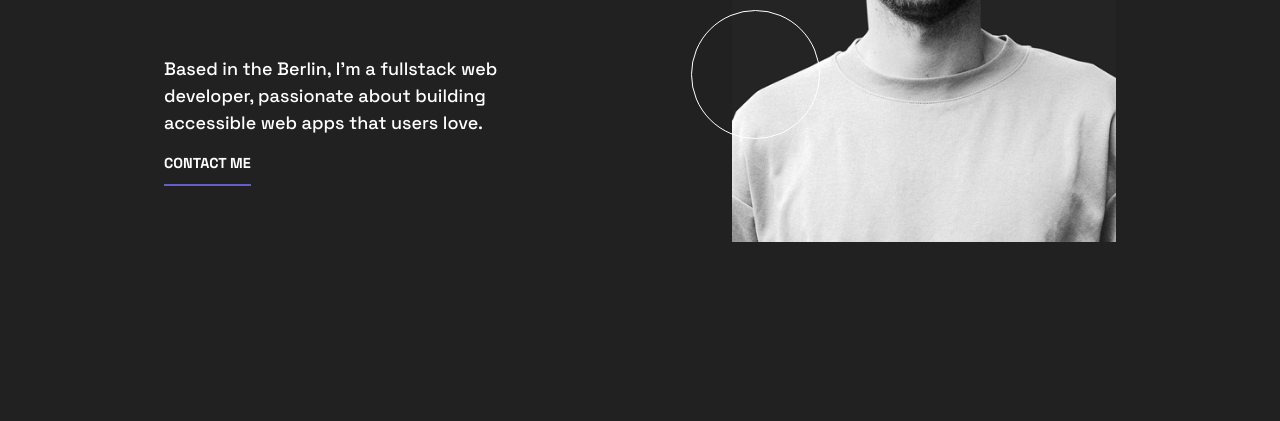
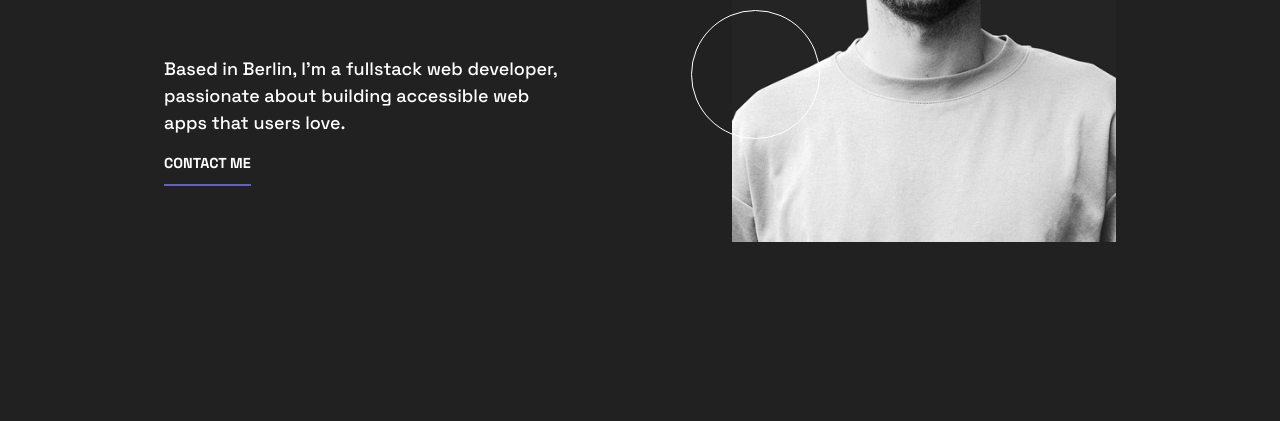
Before and after one commit to alexanderley/Frontend-Portfolio-Alex, a plain HTML site: page index.html in a window 1280 px wide. Shown: the part 379-800 px from the top of the page. Drawn offline with Linux system fonts and the light colour scheme.

Commit message:
i changed a typo

```diff
--- a/index.html
+++ b/index.html
@@ -81,7 +81,7 @@
             I'm <span class="underline">Alex Ley</span>.
           </h1>
           <p class="introText">
-            Based in the Berlin, I’m a fullstack web developer, passionate about
+            Based in Berlin, I’m a fullstack web developer, passionate about
             building accessible web apps that users love.
           </p>
           <div class="buttonContainer">
```
Also changed, not shown: index2.html (deleted, +0 -269 lines).
